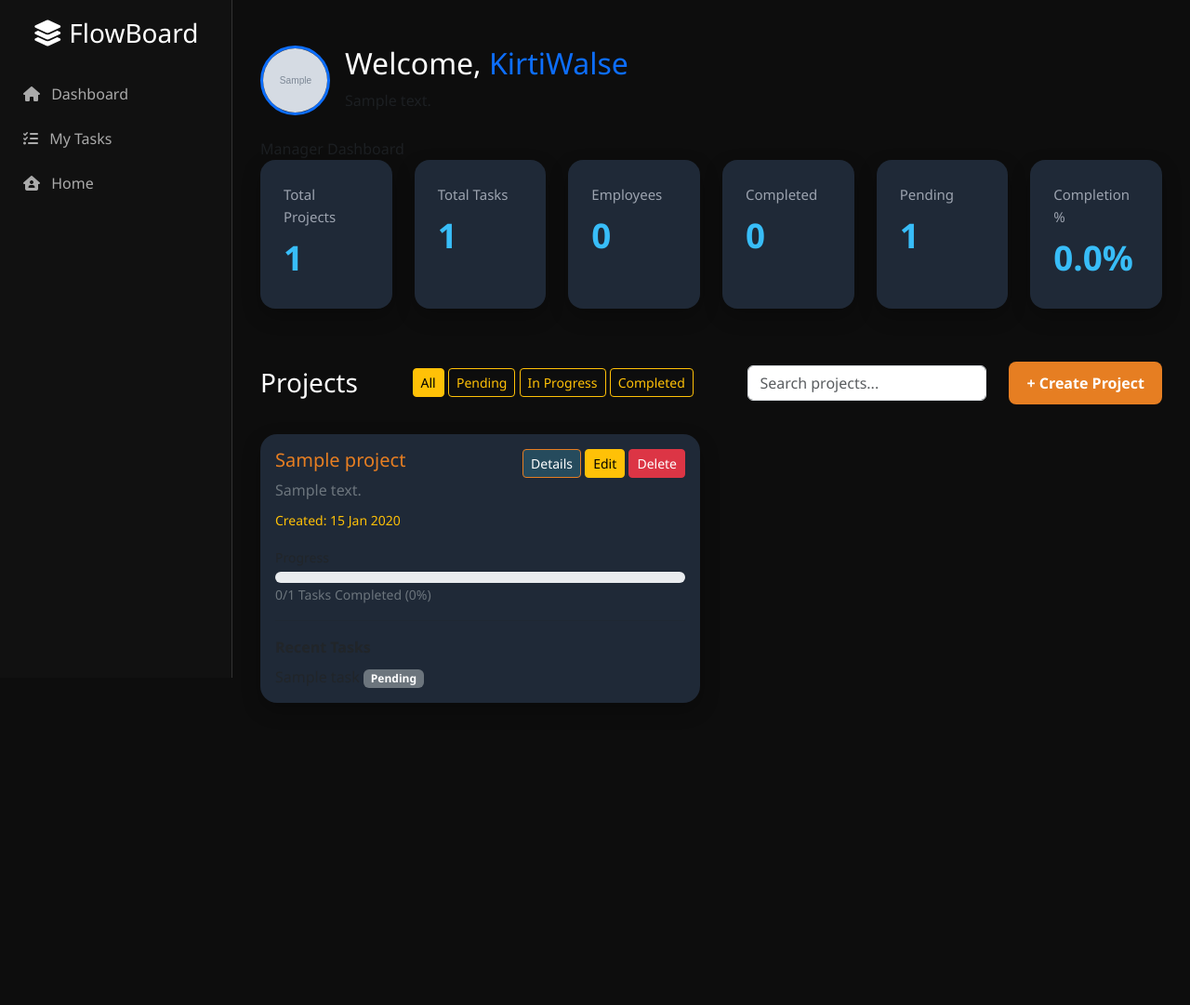
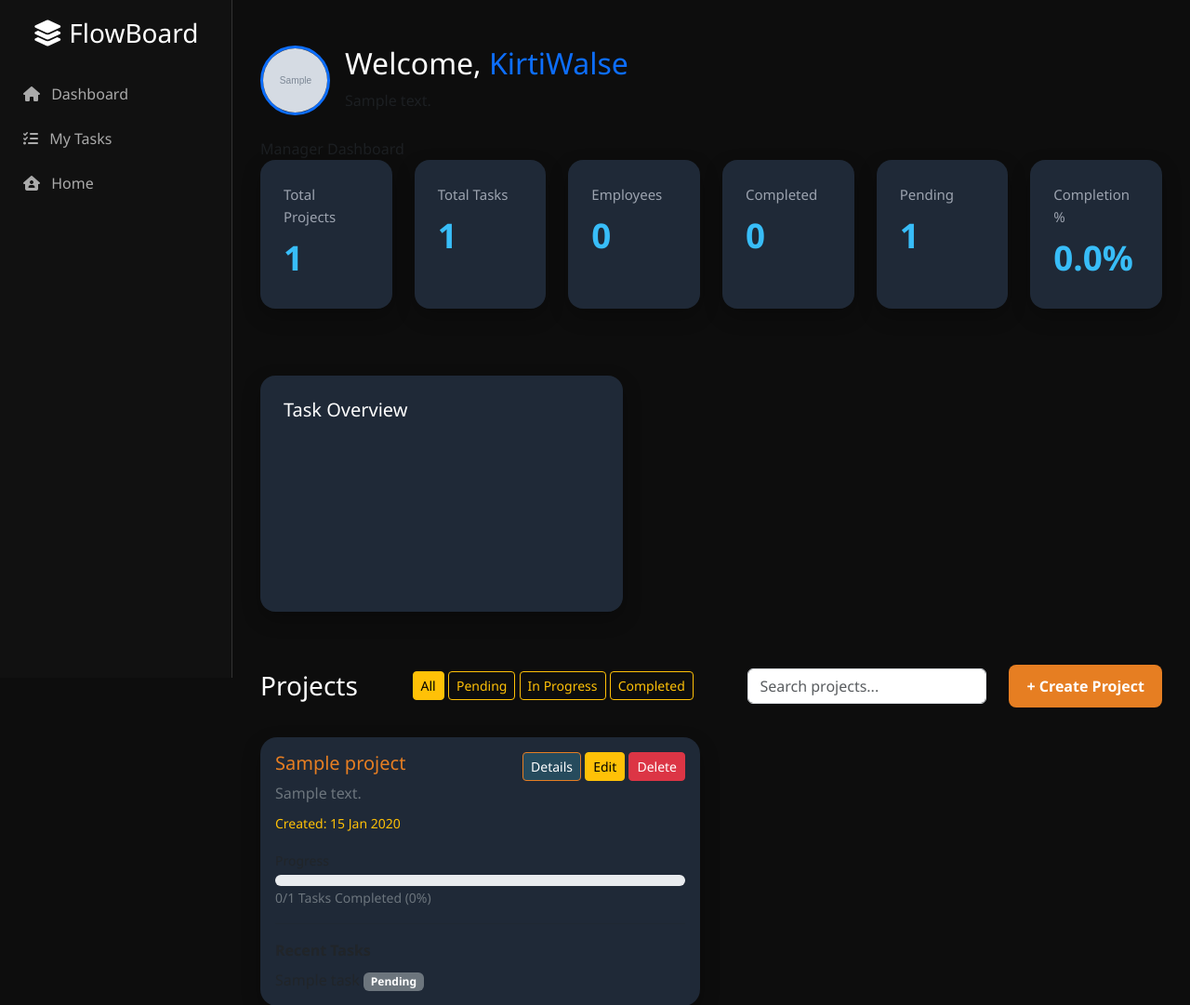
Before and after one commit to Pratik-23-max/project-tracker-django, a Django app: page /dashboard/ in a window 1280 px wide. Shown: the part 71-1152 px from the top of the page at 93% size. Before the commit the page ends 827 px from the top, so only its background shows below. Run offline with Django 5.2, Linux system fonts and the light colour scheme; a user stored in the database is signed in; data comes from the database, SQL or seed files in the repository; tables that the repository leaves empty hold one stand-in row (values such as "Sample post"); grey boxes marked "Sample" are stand-in pictures; a map, chart or similar area stays blank.

Commit message:
style(ui): improve dashboard styling and responsiveness

```diff
--- a/tracker/templates/tracker/dashboard.html
+++ b/tracker/templates/tracker/dashboard.html
@@ -131,6 +131,40 @@ href="https://cdnjs.cloudflare.com/ajax/libs/font-awesome/6.7.2/css/all.min.css"
 
 
 </head>
+<script src="https://cdn.jsdelivr.net/npm/chart.js"></script>
+
+<script>
+
+const ctx = document.getElementById('taskChart');
+
+new Chart(ctx, {
+    type: 'doughnut',
+    data: {
+        labels: ['Completed', 'Pending'],
+        datasets: [{
+            data: [
+                {{ completed_tasks }},
+                {{ pending_tasks }}
+            ],
+            backgroundColor: [
+                '#22c55e',
+                '#f59e0b'
+            ],
+            borderWidth: 0
+        }]
+    },
+    options: {
+        plugins: {
+            legend: {
+                labels: {
+                    color: 'white'
+                }
+            }
+        }
+    }
+});
+
+</script>
 <body>
 
 <nav class="navbar navbar-custom d-flex justify-content-between">
@@ -184,44 +218,44 @@ href="https://cdnjs.cloudflare.com/ajax/libs/font-awesome/6.7.2/css/all.min.css"
 <p class="text-muted mb-0">
     Manager Dashboard
 </p>
-
 <div class="row mb-5">
 
-    <div class="col-md-2">
+    <div class="col-lg-2 col-md-4 col-sm-6 mb-4">
         <div class="stats-card">
             <small>Total Projects</small>
             <h2>{{ total_projects }}</h2>
         </div>
     </div>
 
-    <div class="col-md-2">
+    <div class="col-lg-2 col-md-4 col-sm-6 mb-4">
         <div class="stats-card">
             <small>Total Tasks</small>
             <h2>{{ total_tasks }}</h2>
         </div>
     </div>
-    <div class="col-md-2">
-    <div class="stats-card">
-        <small>Employees</small>
-        <h2>{{ total_employees }}</h2>
+
+    <div class="col-lg-2 col-md-4 col-sm-6 mb-4">
+        <div class="stats-card">
+            <small>Employees</small>
+            <h2>{{ total_employees }}</h2>
+        </div>
     </div>
-</div>
 
-    <div class="col-md-2">
+    <div class="col-lg-2 col-md-4 col-sm-6 mb-4">
         <div class="stats-card">
             <small>Completed</small>
             <h2>{{ completed_tasks }}</h2>
         </div>
     </div>
 
-    <div class="col-md-2">
+    <div class="col-lg-2 col-md-4 col-sm-6 mb-4">
         <div class="stats-card">
             <small>Pending</small>
             <h2>{{ pending_tasks }}</h2>
         </div>
     </div>
 
-    <div class="col-md-2">
+    <div class="col-lg-2 col-md-4 col-sm-6 mb-4">
         <div class="stats-card">
             <small>Completion %</small>
             <h2>{{ completion_percentage }}%</h2>
@@ -229,6 +263,23 @@ href="https://cdnjs.cloudflare.com/ajax/libs/font-awesome/6.7.2/css/all.min.css"
     </div>
 
 </div>
+
+<div class="row mb-5">
+
+    <div class="col-lg-5">
+
+        <div class="stats-card">
+
+            <h5 class="mb-4">Task Overview</h5>
+
+            <canvas id="taskChart"></canvas>
+
+        </div>
+
+    </div>
+
+</div>
+
 
 <div class="d-flex justify-content-between align-items-center mb-4">
 
```
